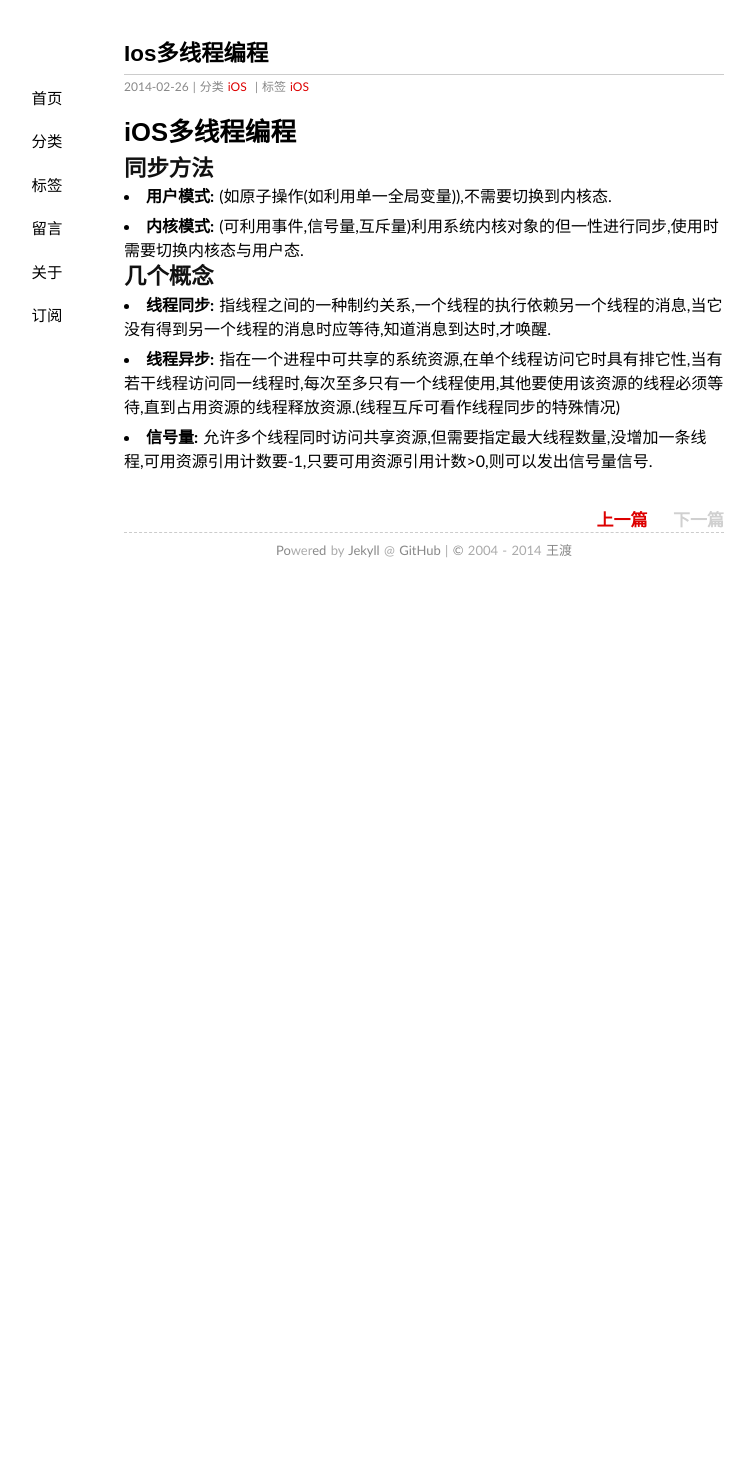
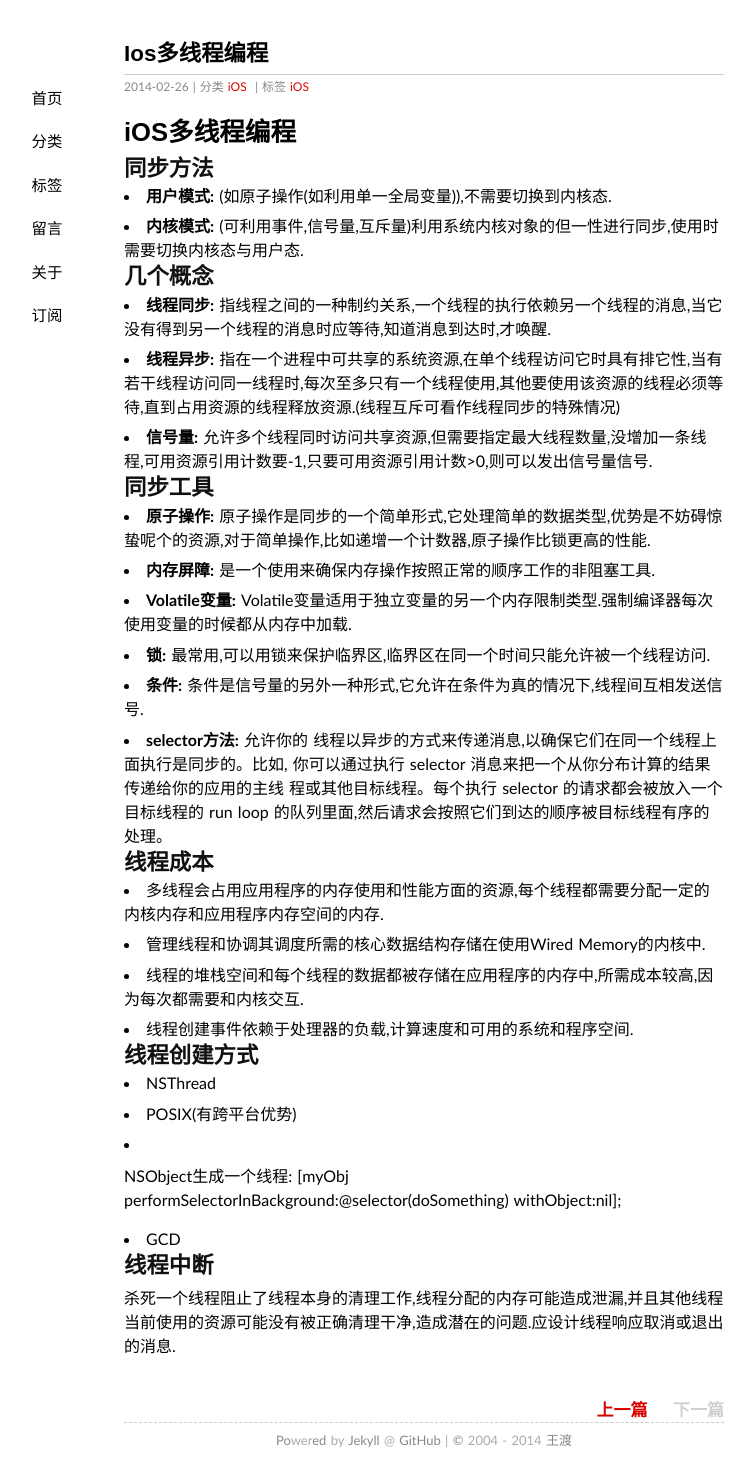
Before and after one commit to peakerWd/peakerwd-gh-pages, a Jekyll site: the page built from _posts/2014-02-26-iOS多线程编程.md, in a window 1280 px wide. Shown: the whole page, without its empty margins (216-971 px from the left). Built offline with Jekyll 4.4.1, drawn with Linux system fonts in a browser that asks for light colours; some web fonts are replaced; Markdown is read by kramdown in place of the engine named in the settings; comment, search, counter and statistics services are not loaded; before the commit the page ends 900 px from its top, so only the background shows below that.

Commit message:
线程编程修改

```diff
--- a/_posts/2014-02-26-iOS多线程编程.md
+++ b/_posts/2014-02-26-iOS多线程编程.md
@@ -14,3 +14,28 @@ tags: iOS
 * __线程同步:__ 指线程之间的一种制约关系,一个线程的执行依赖另一个线程的消息,当它没有得到另一个线程的消息时应等待,知道消息到达时,才唤醒.
 * __线程异步:__ 指在一个进程中可共享的系统资源,在单个线程访问它时具有排它性,当有若干线程访问同一线程时,每次至多只有一个线程使用,其他要使用该资源的线程必须等待,直到占用资源的线程释放资源.(线程互斥可看作线程同步的特殊情况)
 * __信号量:__ 允许多个线程同时访问共享资源,但需要指定最大线程数量,没增加一条线程,可用资源引用计数要-1,只要可用资源引用计数>0,则可以发出信号量信号.
+
+## 同步工具
+* __原子操作:__ 原子操作是同步的一个简单形式,它处理简单的数据类型,优势是不妨碍惊蛰呢个的资源,对于简单操作,比如递增一个计数器,原子操作比锁更高的性能.
+* __内存屏障:__ 是一个使用来确保内存操作按照正常的顺序工作的非阻塞工具.
+* __Volatile变量:__ Volatile变量适用于独立变量的另一个内存限制类型.强制编译器每次使用变量的时候都从内存中加载.
+* __锁:__ 最常用,可以用锁来保护临界区,临界区在同一个时间只能允许被一个线程访问.
+* __条件:__ 条件是信号量的另外一种形式,它允许在条件为真的情况下,线程间互相发送信号.
+* __selector方法:__ 允许你的 线程以异步的方式来传递消息,以确保它们在同一个线程上面执行是同步的。比如, 你可以通过执行 selector 消息来把一个从你分布计算的结果传递给你的应用的主线 程或其他目标线程。每个执行 selector 的请求都会被放入一个目标线程的 run loop 的队列里面,然后请求会按照它们到达的顺序被目标线程有序的处理。
+
+## 线程成本
+* 多线程会占用应用程序的内存使用和性能方面的资源,每个线程都需要分配一定的内核内存和应用程序内存空间的内存.
+* 管理线程和协调其调度所需的核心数据结构存储在使用Wired Memory的内核中.
+* 线程的堆栈空间和每个线程的数据都被存储在应用程序的内存中,所需成本较高,因为每次都需要和内核交互.
+* 线程创建事件依赖于处理器的负载,计算速度和可用的系统和程序空间.
+
+## 线程创建方式
+* NSThread
+* POSIX(有跨平台优势)
+* NSObject生成一个线程:￼￼
+[myObj performSelectorInBackground:@selector(doSomething) withObject:nil];
+
+* GCD
+
+## 线程中断
+杀死一个线程阻止了线程本身的清理工作,线程分配的内存可能造成泄漏,并且其他线程当前使用的资源可能没有被正确清理干净,造成潜在的问题.应设计线程响应取消或退出的消息.
```
